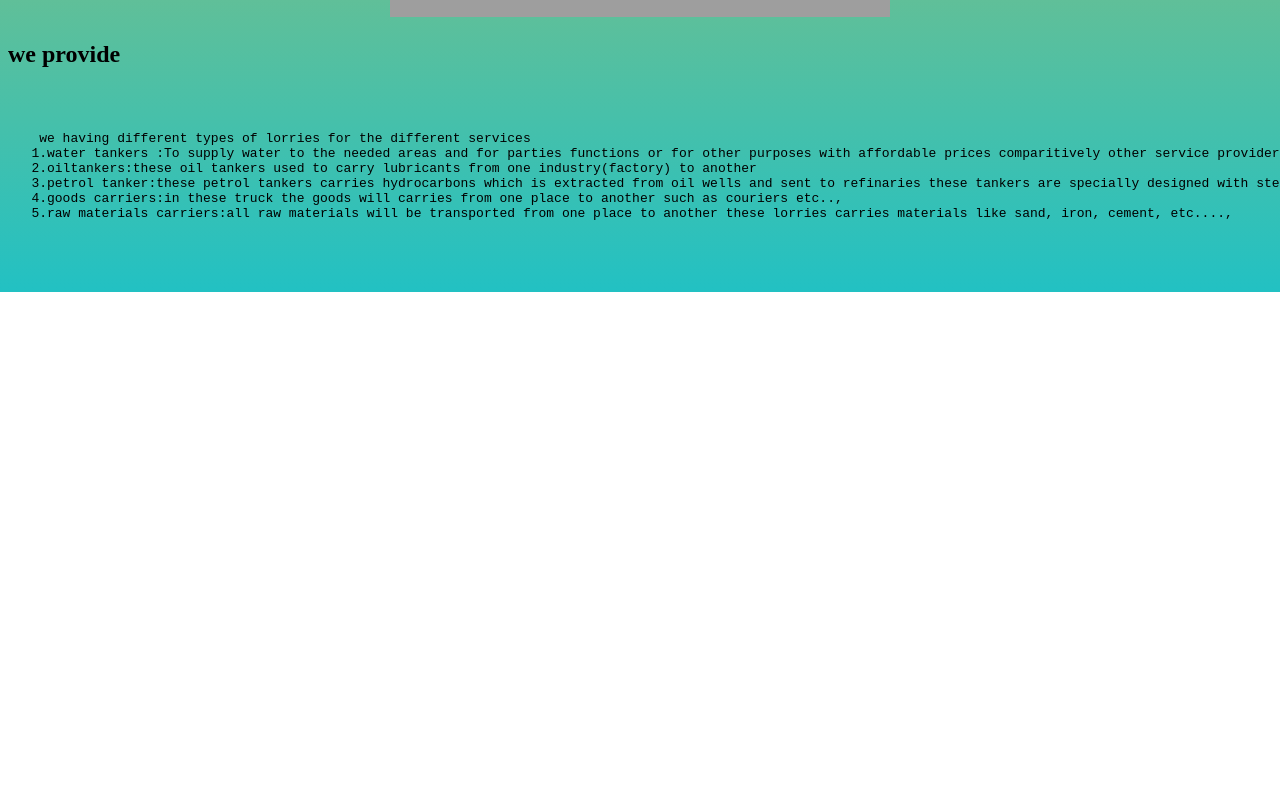
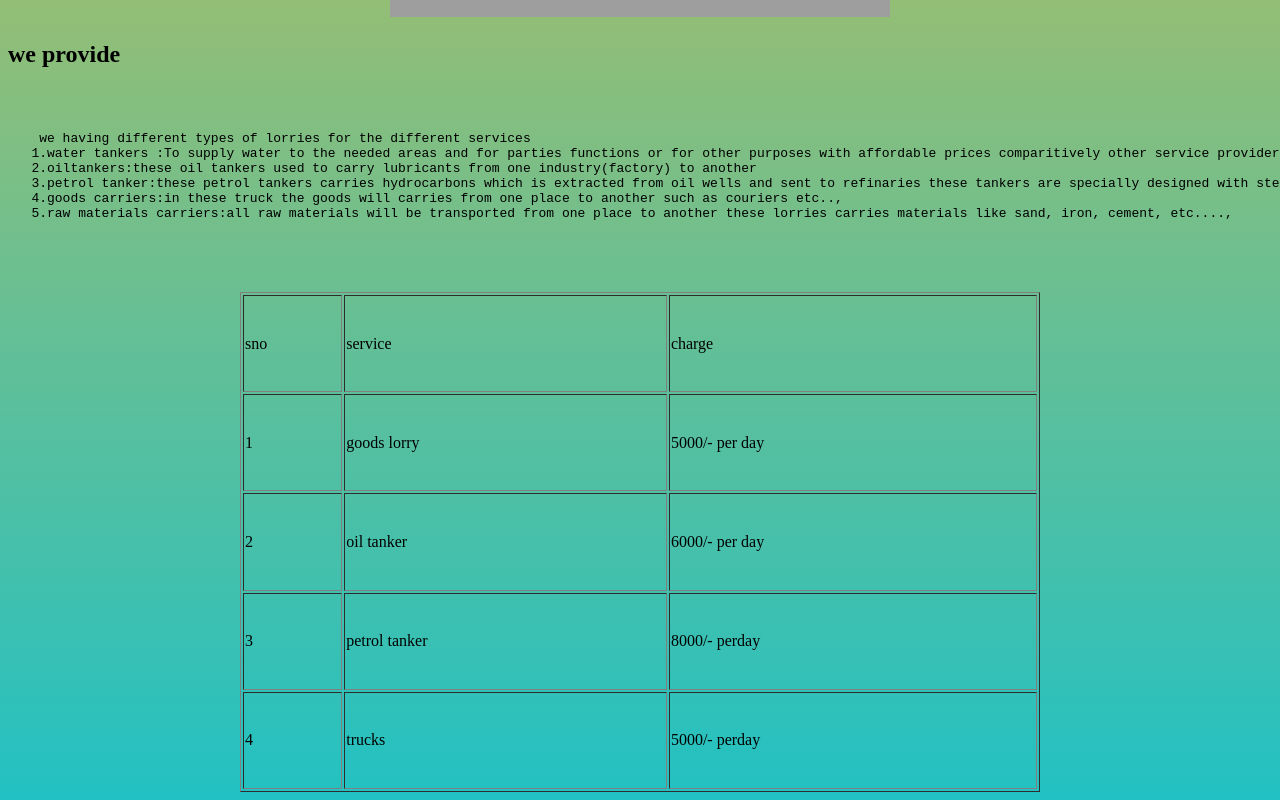
Before and after one commit to saikumargadhi/baburaolorryservice, a plain HTML site: page services.html in a window 1280 px wide. Shown: the part 745-1545 px from the top of the page. Before the commit the page ends 1037 px from the top, so only its background shows below. Drawn offline with Linux system fonts and the light colour scheme; grey boxes are pictures that could not be loaded.

Commit message:
Add files via upload

```diff
--- a/services.html
+++ b/services.html
@@ -34,7 +34,18 @@
    5.raw materials carriers:all raw materials will be transported from one place to another these lorries carries materials like sand, iron, cement, etc....,
   </p>
   </pre>
+  <center>
+  <table border="1" width="800px" height=500px>
+   <tr>
+        <td>sno</td>  <td>service</td>   <td>charge</td>  </tr>
+    <tr> <td>1</td>    <td>goods lorry</td>   <td>5000/- per day</td></tr>
+    <tr>  <td>2</td>   <td>oil tanker</td>    <td>6000/- per day</td></tr>
+  <tr>   <td>3</td>   <td>petrol tanker</td>  <td>8000/- perday</td></tr>
+    <tr>  <td>4</td>  <td>trucks</td>     <td>5000/- perday</td></tr>
 
+  </table>
+
+  </center>
 
 </body>
 </html>
```
Also changed, not shown: about.html (+11 -0 lines).
